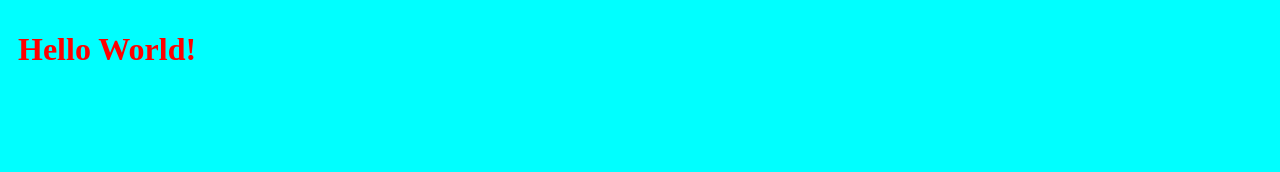
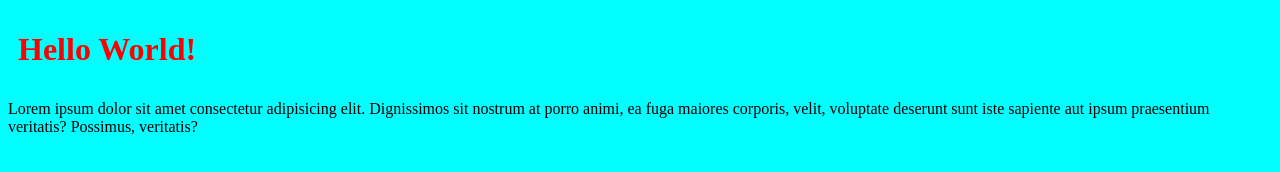
Before and after one commit to Nacuse/test, a plain HTML site: page index.html in a window 1280 px wide. Drawn offline with Linux system fonts and the light colour scheme.

Commit message:
text added

```diff
--- a/index.html
+++ b/index.html
@@ -9,5 +9,6 @@
 </head>
 <body>
     <h1>Hello World!</h1>
+    <p>Lorem ipsum dolor sit amet consectetur adipisicing elit. Dignissimos sit nostrum at porro animi, ea fuga maiores corporis, velit, voluptate deserunt sunt iste sapiente aut ipsum praesentium veritatis? Possimus, veritatis?</p>
 </body>
 </html>
```
